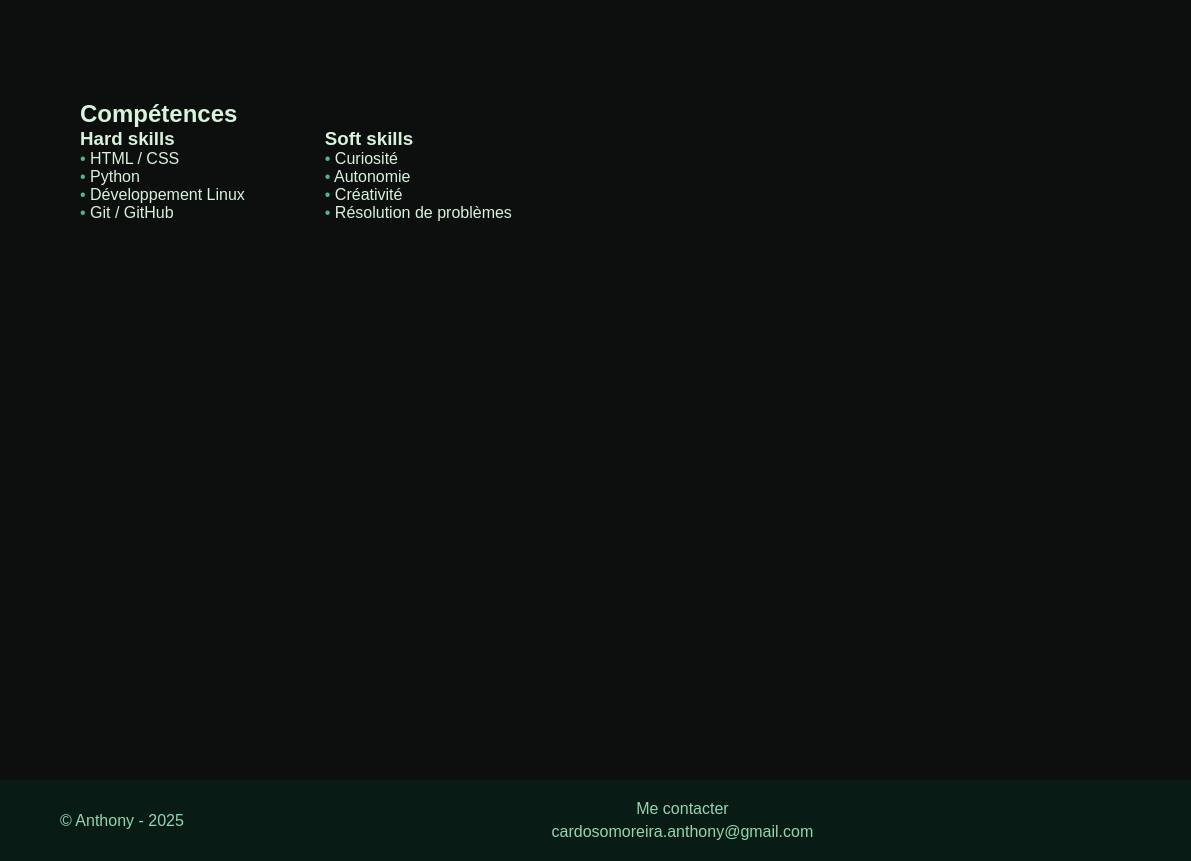
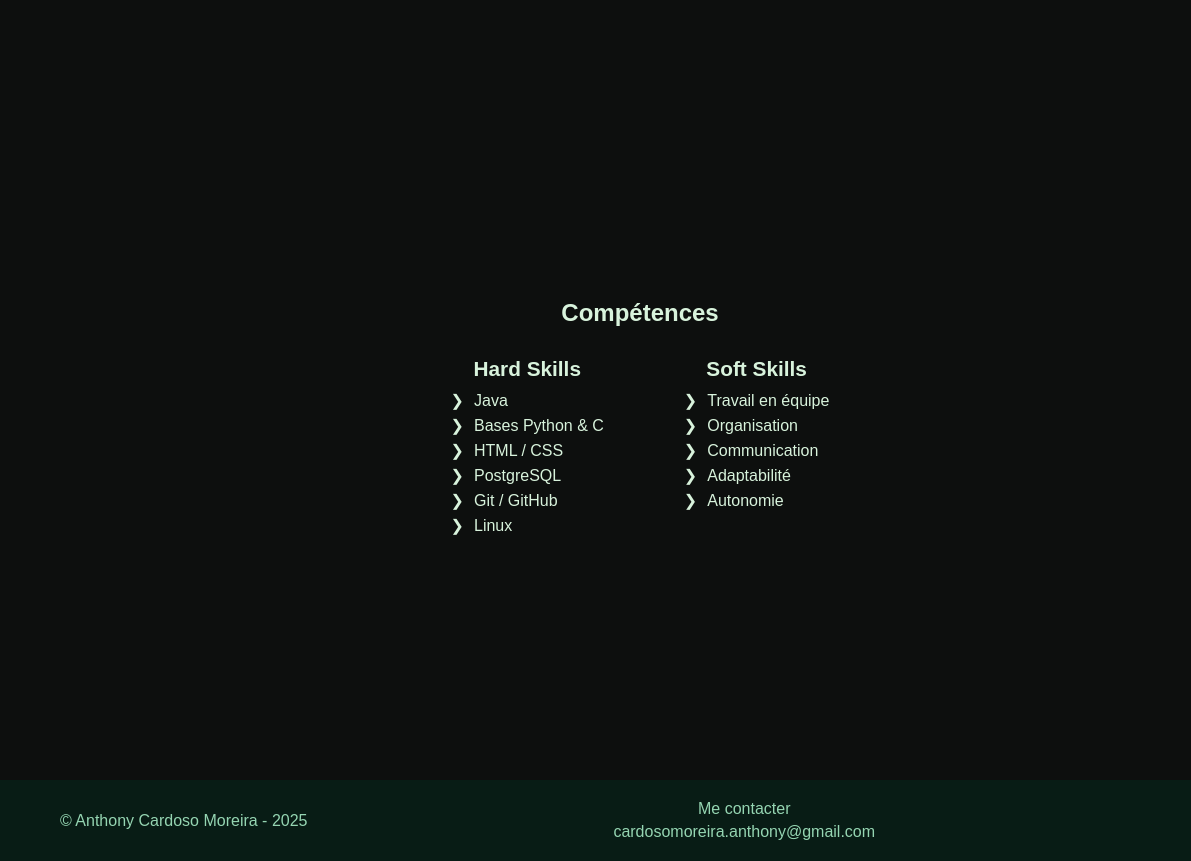
Before and after one commit to SleoNiiX/Portfolio, a plain HTML site: page index.html in a window 1280 px wide. Shown: the part 2420-3281 px from the top of the page, 0-1191 px from the left. Drawn offline with Linux system fonts and the light colour scheme.

Commit message:
section skills et v1 index.html

```diff
--- a/index.html
+++ b/index.html
@@ -80,23 +80,26 @@
   <section id="skills">
     <h2>Compétences</h2>
     <div class="skills">
-      <div>
-        <h3>Hard skills</h3>
-        <ul class="skills-list">
+      <div class="skills-column">
+        <h3>Hard Skills</h3>
+        <ul>
+          <li>Java</li>
+          <li>Bases Python & C</li>
           <li>HTML / CSS</li>
-          <li>Python</li>
-          <li>Développement Linux</li>
+          <li>PostgreSQL</li>
           <li>Git / GitHub</li>
+          <li>Linux</li>
         </ul>
       </div>
 
-      <div>
-        <h3>Soft skills</h3>
-        <ul class="skills-list">
-          <li>Curiosité</li>
+      <div class="skills-column">
+        <h3>Soft Skills</h3>
+        <ul>
+          <li>Travail en équipe</li>
+          <li>Organisation</li>
+          <li>Communication</li>
+          <li>Adaptabilité</li>
           <li>Autonomie</li>
-          <li>Créativité</li>
-          <li>Résolution de problèmes</li>
         </ul>
       </div>
     </div>
@@ -104,7 +107,7 @@
 
   <footer id="contact">
     <div class="footer-left">
-      © Anthony - 2025
+      © Anthony Cardoso Moreira - 2025
     </div>
 
     <div class="footer-center">
--- a/style.css
+++ b/style.css
@@ -118,6 +118,7 @@ section {
 #parcours {
   display: flex;
   flex-direction: column;
+  justify-content: center; /* à changer plus tard avec un truc qui comble le vide (une image ?) */
   align-items: center;
   gap: 20px;
 }
@@ -166,18 +167,43 @@ section {
   font-size: 3rem;
 }
 
+#skills {
+  display: flex;
+  flex-direction: column;
+  justify-content: center;
+  align-items: center;
+  text-align: center;
+}
+
 .skills {
   display: flex;
+  justify-content: space-around;
   gap: 80px;
+  margin-top: 30px;
 }
 
-.skills-list {
-  list-style: none;
+.skills-column {
+  text-align: left;
 }
 
-.skills-list li::before {
-  content: "• ";
-  color: #52b788;
+.skills-column h3 {
+  text-align: center;
+  margin-bottom: 10px;
+  font-size: 1.3em;
+}
+
+.skills-column ul {
+  list-style: none;
+  padding: 0;
+}
+
+.skills-column ul li {
+  margin-bottom: 6px;
+}
+
+.skills-column ul li::before {
+  content: "\276F";
+  padding-right: 10px;
 }
 
 footer {
```
